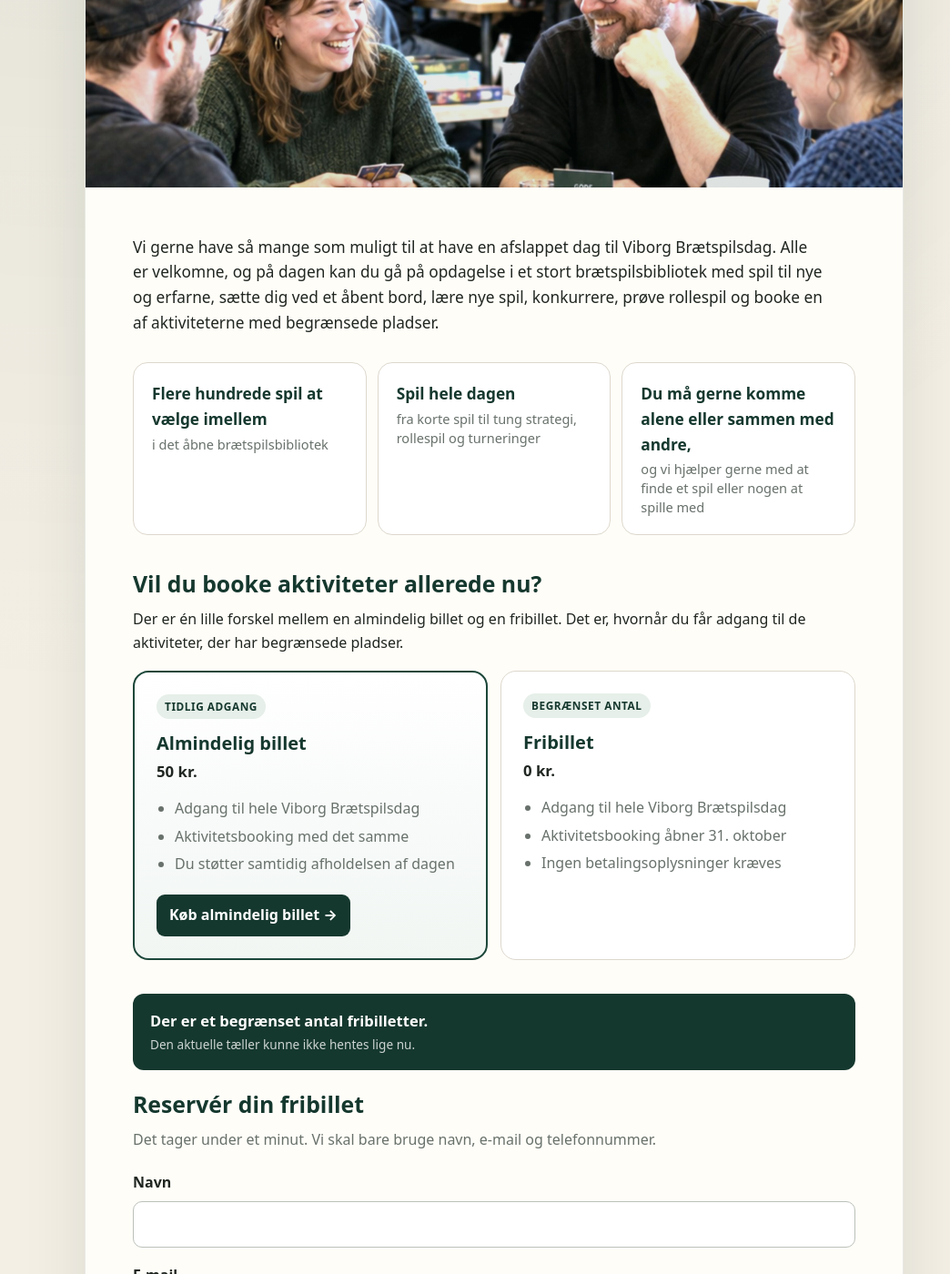
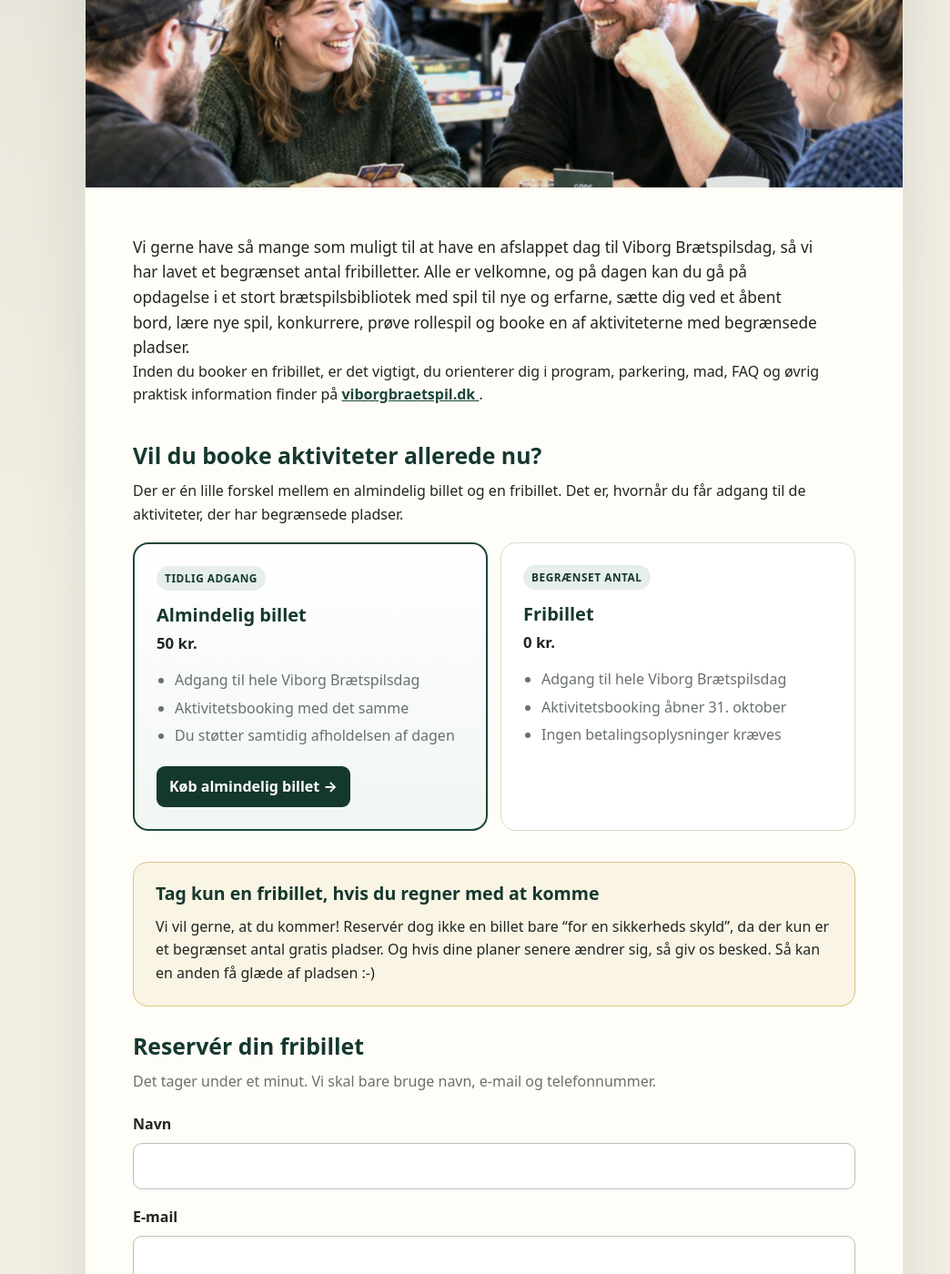
Before and after one commit to Andrejao/spilex, a Jekyll site: the page built from fribillet2.html, in a window 1280 px wide and 1400 px high, scrolled down 750 px. Shown: the whole window at 91% size, without its empty margins (97-1141 px from the left). Built offline with Jekyll 4.4.1, drawn with Linux system fonts in a browser that asks for light colours; some of the changed text lies outside the part shown.

Commit message:
Update fribillet2.html

```diff
--- a/fribillet2.html
+++ b/fribillet2.html
@@ -1502,7 +1502,7 @@
 
       <p class="intro">
 
-        Vi gerne have så mange som muligt til at have en afslappet dag til Viborg Brætspilsdag.
+        Vi gerne have så mange som muligt til at have en afslappet dag til Viborg Brætspilsdag, så vi har lavet et begrænset antal fribilletter.
 
         Alle er velkomne, og på dagen kan du gå på opdagelse i et stort
         brætspilsbibliotek med spil til nye og erfarne, sætte dig ved et åbent bord,
@@ -1510,60 +1510,14 @@
         booke en af aktiviteterne med begrænsede pladser.
 
       </p>
-
-
-
-      <!-- =================================================
-           KONKRETE BEVISER
-           ================================================= -->
-
-      <div class="proof-grid">
-
-
-        <div class="proof">
-
-          <span class="proof-number">
-            Flere hundrede spil at vælge imellem
-          </span>
-
-          <span class="proof-text">
-            i det åbne brætspilsbibliotek
-          </span>
-
-        </div>
-
-
-        <div class="proof">
-
-          <span class="proof-number">
-            Spil hele dagen
-          </span>
-
-          <span class="proof-text">
-            fra korte spil til tung strategi, rollespil og turneringer
-          </span>
-
-        </div>
-
-
-        <div class="proof">
-
-          <span class="proof-number">
-            Du må gerne komme alene eller sammen med andre,
-          </span>
-
-          <span class="proof-text">
-            og vi hjælper gerne med at finde et spil eller nogen at spille med
-          </span>
-
-        </div>
-
-
-      </div>
-
-
-
-
+     <p>
+
+        Inden du booker en fribillet, er det vigtigt, du orienterer dig i program, parkering, mad, FAQ og øvrig praktisk
+        information finder på
+
+        <a href="https://viborgbraetspil.dk/#praktisk">
+          viborgbraetspil.dk
+        </a>.
 
 
 
@@ -1609,7 +1563,7 @@
             </li>
 
             <li>
-              Aktivitetsbooking med det samme
+              <b></b>Aktivitetsbooking med det samme</b>
             </li>
 
             <li>
@@ -1651,7 +1605,7 @@
             </li>
 
             <li>
-              Aktivitetsbooking åbner 31. oktober
+              <b></b>Aktivitetsbooking åbner 31. oktober</b>
             </li>
 
             <li>
@@ -1664,48 +1618,29 @@
 
 
       </div>
-
-
-
-      <!-- =================================================
-           LIVE TÆLLER
-
-           GET /api/fribilletter/status
-
-           Forventet JSON:
-
-           {
-             "capacity": 100,
-             "reserved": 63,
-             "remaining": 37,
-             "sold_out": false
-           }
-
+     <!-- =================================================
+           NO-SHOW / COMMITMENT
            ================================================= -->
 
-      <div
-        id="availability"
-        class="availability"
-        aria-live="polite"
-      >
-
-        <span
-          id="availabilityMain"
-          class="availability-main"
-        >
-          Henter antal ledige fribilletter…
-        </span>
-
-        <span
-          id="availabilitySub"
-          class="availability-sub"
-        >
-          Fribilletter uddeles efter først-til-mølle-princippet.
-        </span>
+      <div class="commitment-box">
+
+        <h2>
+          Tag kun en fribillet, hvis du regner med at komme
+        </h2>
+
+        <p>
+
+          Vi vil gerne, at du kommer!
+
+          Reservér dog ikke en billet bare
+          “for en sikkerheds skyld”, da der kun er et begrænset antal gratis pladser.
+
+          Og hvis dine planer senere ændrer sig, så giv os
+          besked. Så kan en anden få glæde af pladsen :-)
+
+        </p>
 
       </div>
-
-
 
       <!-- =================================================
            FORMULAR
@@ -2053,29 +1988,7 @@
       <div class="divider"></div>
 
 
-      <!-- =================================================
-           NO-SHOW / COMMITMENT
-           ================================================= -->
-
-      <div class="commitment-box">
-
-        <h2>
-          Tag kun en fribillet, hvis du regner med at komme
-        </h2>
-
-        <p>
-
-          Vi vil gerne, at du kommer!
-
-          Reservér dog ikke en billet bare
-          “for en sikkerheds skyld”, da der kun er et begrænset antal gratis pladser.
-
-          Og hvis dine planer senere ændrer sig, så giv os
-          besked. Så kan en anden få glæde af pladsen :-)
-
-        </p>
-
-      </div>
+
 
 
       <!-- =================================================
```
